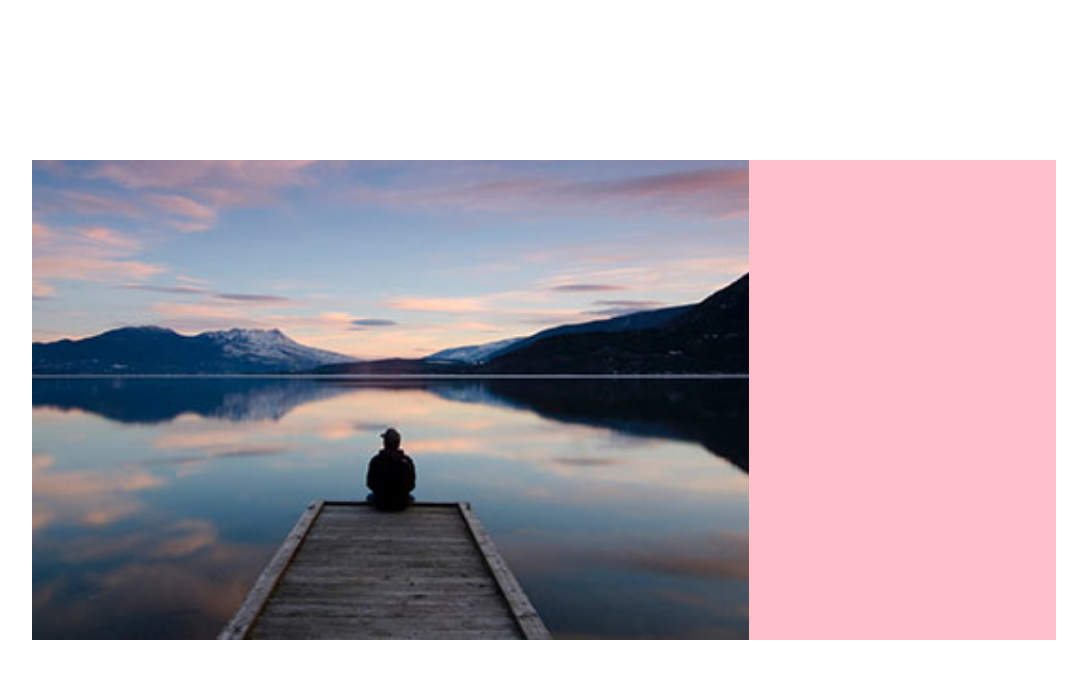
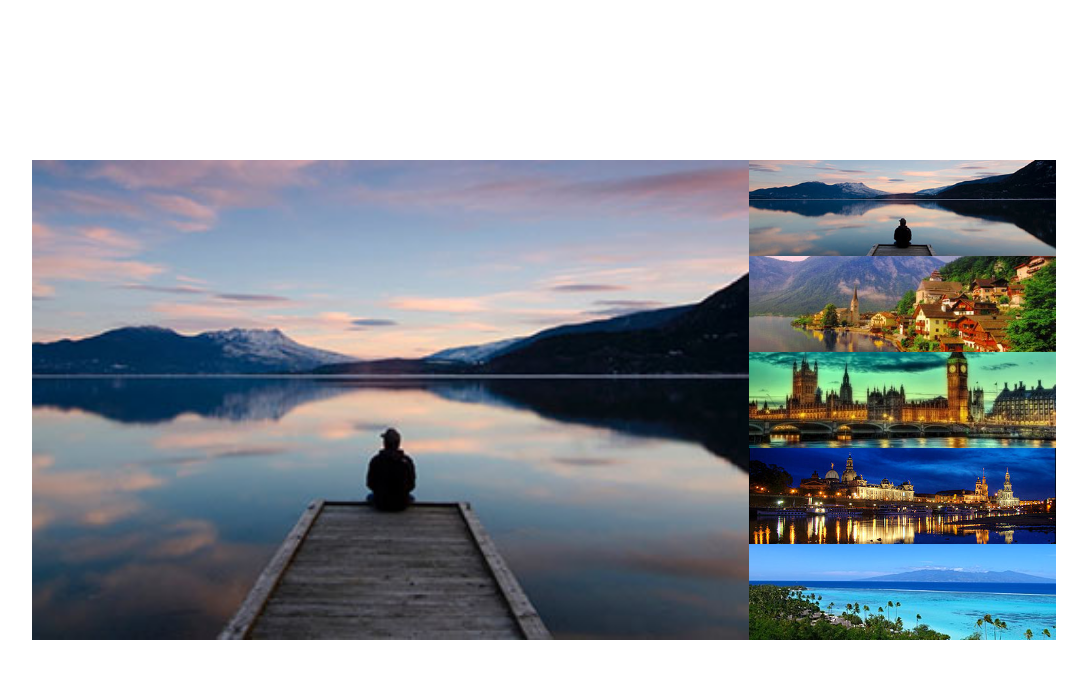
Before and after one commit to giuseppesiciliano/-js-array-carousel, a plain HTML site: page Milestone 1/index.html in a window 1280 px wide. Shown: the whole page, without its empty margins (96-1183 px from the left). Drawn offline with Linux system fonts and the light colour scheme.

Commit message:
Milestone 1 - thumbs

```diff
--- a/Milestone 1/css/style.css
+++ b/Milestone 1/css/style.css
@@ -6,7 +6,7 @@
 }
 
 
-
+/* COMMON */
 .app-container {
     width: 100%;
     height: 100vh;
@@ -15,8 +15,14 @@
     align-items: center;
 }
 
+img {
+    height: 100%;
+    width: 100%;
+    object-fit: cover;
+}
 
 
+/* SLIDER */
 .slider {
     height: 60%;
     width: 80%;
@@ -28,8 +34,6 @@
 .image-container {
     height: 100%;
     width: 70%;
-
-    background-color: blue;
 }
 
 /* Single Image */
@@ -41,16 +45,13 @@
 .single-image.active {
     display: block;
 }
-.single-image img {
-    height: 100%;
-    width: 100%;
-    object-fit: cover;
-}
 
 /* Thumbs */
 .thumbs {
     height: 100%;
     width: 30%;
-
-    background-color: pink;
 }
+.single-thumbs {
+    height: 20%;
+    width: 100%;
+}
--- a/Milestone 1/index.html
+++ b/Milestone 1/index.html
@@ -43,6 +43,26 @@
             <!-- Thumbs -->
             <div class="thumbs">
 
+                <div class="single-thumbs">
+                    <img src="img/01.jpg" alt="Img thumbs 1">
+                </div>
+
+                <div class="single-thumbs">
+                    <img src="img/02.jpg" alt="Img thumbs 2">
+                </div>
+
+                <div class="single-thumbs">
+                    <img src="img/03.jpg" alt="Img thumbs 3">
+                </div>
+
+                <div class="single-thumbs">
+                    <img src="img/04.jpg" alt="Img thumbs 4">
+                </div>
+
+                <div class="single-thumbs">
+                    <img src="img/05.jpg" alt="Img thumbs 5">
+                </div>
+
             </div>
         </div>
     </div>
```
